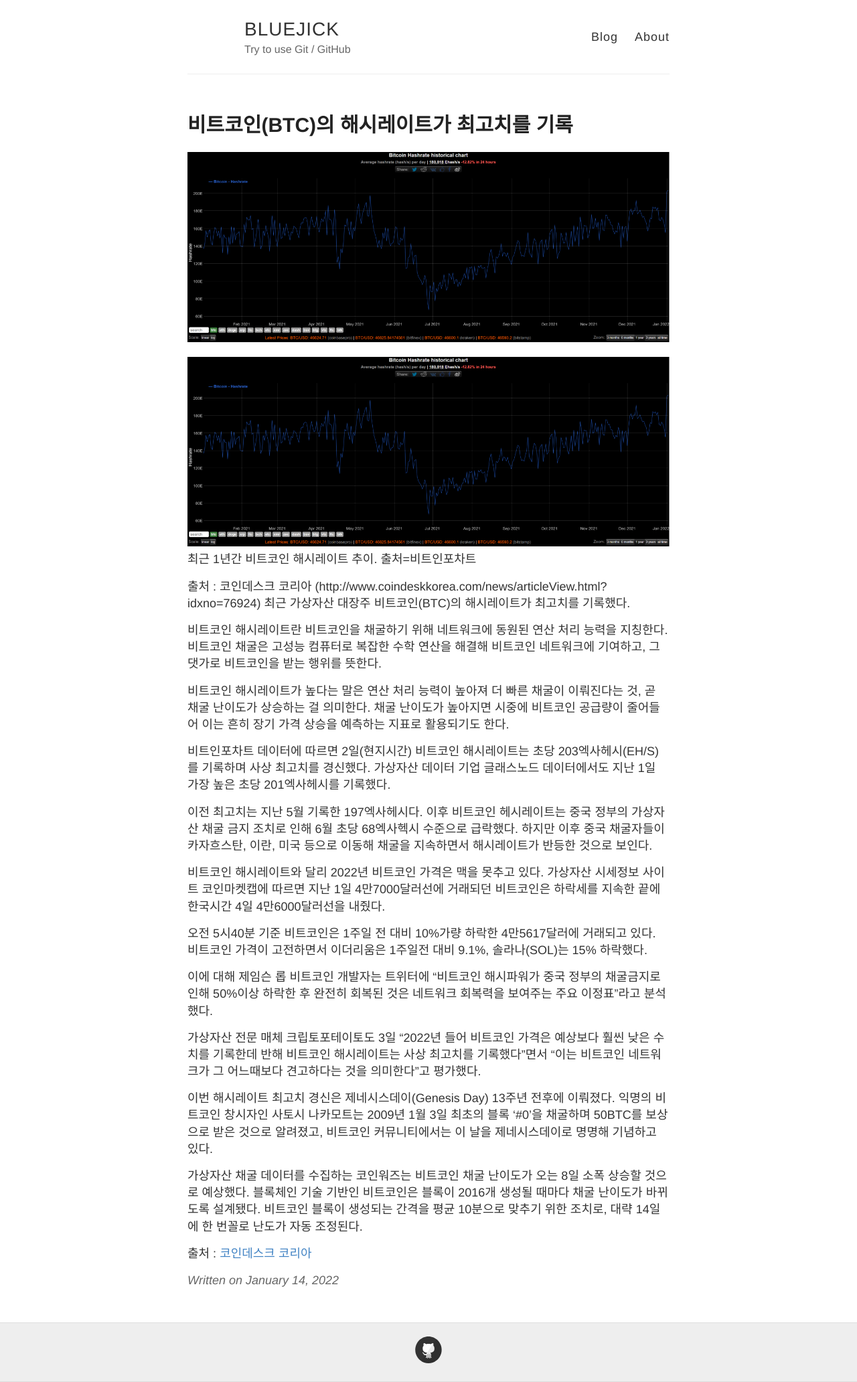
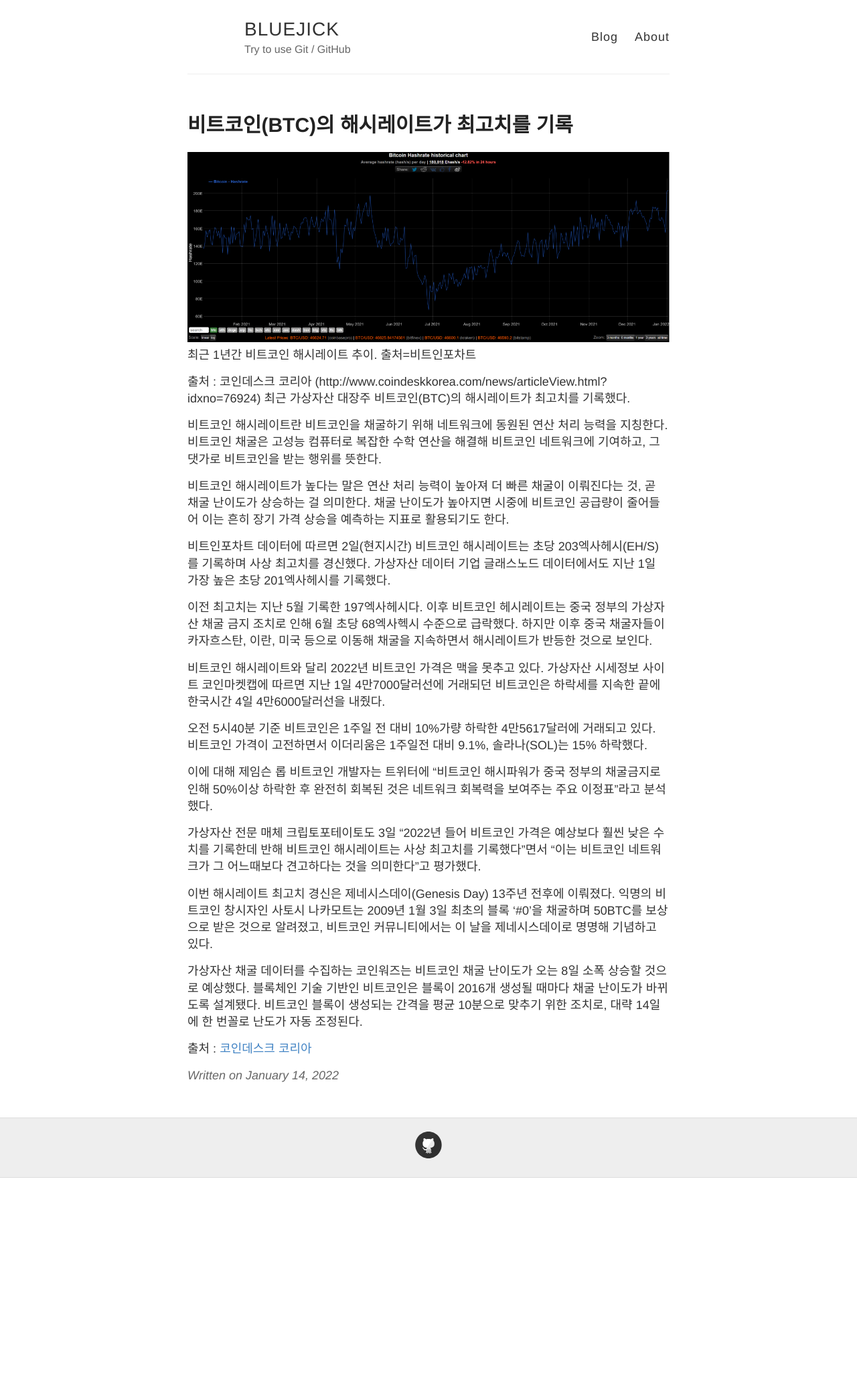
Before and after one commit to bluejick/bluejick.github.io, a Jekyll site: the page built from _posts/2022-01-14-diary1.md, in a window 1280 px wide. Shown: the whole page at 67% size. Built offline with Jekyll 4.4.1, drawn with Linux system fonts in a browser that asks for light colours; after the commit the page ends 1759 px from its top, so only the background shows below that.

Commit message:
Update 2022-01-14-diary1.md

```diff
--- a/_posts/2022-01-14-diary1.md
+++ b/_posts/2022-01-14-diary1.md
@@ -2,7 +2,6 @@
 layout: post
 title: 비트코인(BTC)의 해시레이트가 최고치를 기록
 ---
-![최근 1년간 비트코인 해시레이트 추이. 출처=비트인포차트](/images/76924_17244_3420.png)
 
 {% include image.html url="/images/76924_17244_3420.png" description="최근 1년간 비트코인 해시레이트 추이. 출처=비트인포차트" %}
 
```
